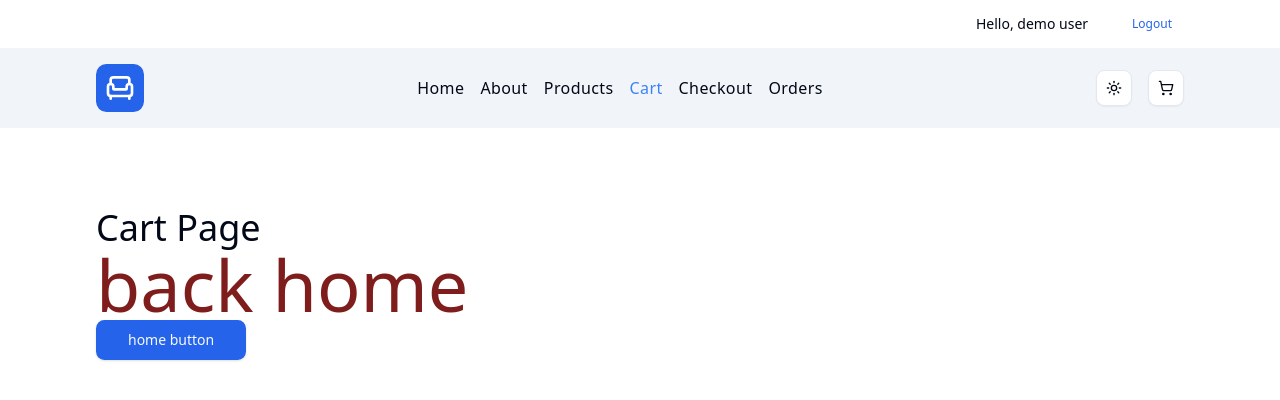
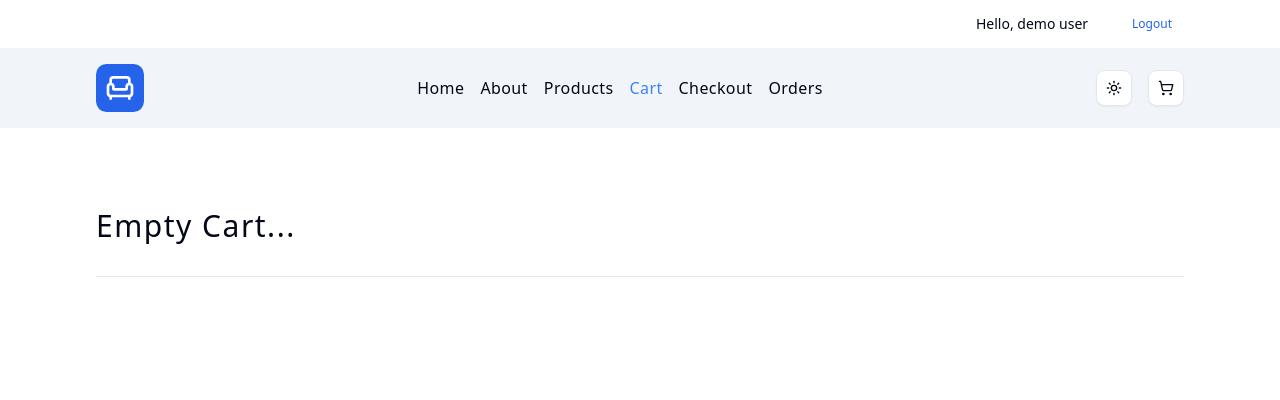
Before and after one commit to rmsid1312/comfy-store, a React app: page /cart in a window 1280 px wide. Shown: the top 400 px of the page. Built offline with nearby package versions, Linux system fonts and the light colour scheme; the HTML template or start-up script is replaced by a standard one.

Commit message:
Cart Page - Setup

```diff
--- /dev/null
+++ b/src/components/CartItemColumns.tsx
@@ -0,0 +1,3 @@
+export default function CartItemColumns() {
+  return <div>CartItemColumns</div>;
+}
--- /dev/null
+++ b/src/components/CartItemList.tsx
@@ -0,0 +1,3 @@
+export default function CartItemList() {
+  return <div>CartItemList</div>;
+}
--- /dev/null
+++ b/src/components/CartTotals.tsx
@@ -0,0 +1,3 @@
+export default function CartTotals() {
+  return <div>CartTotals</div>;
+}
--- a/src/components/index.ts
+++ b/src/components/index.ts
@@ -22,3 +22,6 @@ export { default as FormRange } from "./FormRange";
 export { default as FormCheckbox } from "./FormCheckbox";
 export { default as SelectProductAmount } from "./SelectProductAmount";
 export { default as SelectProductColor } from "./SelectProductColor";
+export { default as CartItemColumns } from "./CartItemColumns";
+export { default as CartItemList } from "./CartItemList";
+export { default as CartTotals } from "./CartTotals";
--- a/src/pages/Cart.tsx
+++ b/src/pages/Cart.tsx
@@ -1,18 +1,41 @@
 import { Link } from "react-router-dom";
 import { Button } from "../components/ui/button";
+import { Separator } from "../components/ui/separator";
+import { Card } from "../components/ui/card";
+import type { CartItem } from "../utils";
+import { useAppSelector } from "../hooks";
+import { CartItemList, CartTotals, SectionTitle } from "../components";
 
 export default function Cart() {
+  const user = null;
+  const numItemsInCart = useAppSelector(
+    (state) => state.cartState.numItemsInCart
+  );
+
+  if (numItemsInCart === 0) {
+    return <SectionTitle text="Empty cart..." />;
+  }
+
   return (
-    <div>
-      <h1 className="text-4xl">Cart Page</h1>
-      <Link to="/" className="text-7xl text-red-900">
-        back home
-      </Link>
-      <div>
-        <Button asChild size="lg">
-          <Link to="/">home button</Link>
-        </Button>
+    <>
+      <SectionTitle text="shopping cart" />
+      <div className="mt-8 gap-8 grid lg:grid-cols-12">
+        <div className="lg:col-span-8">
+          <CartItemList />
+        </div>
+        <div className="lg:col-span-4 ml-4">
+          <CartTotals />
+          {user ? (
+            <Button asChild className="mt-8 w-full">
+              <Link to="/checkout">Proceed to checkout</Link>
+            </Button>
+          ) : (
+            <Button asChild className="mt-8 w-full">
+              <Link to="/login">Please Login</Link>
+            </Button>
+          )}
+        </div>
       </div>
-    </div>
+    </>
   );
 }
```
